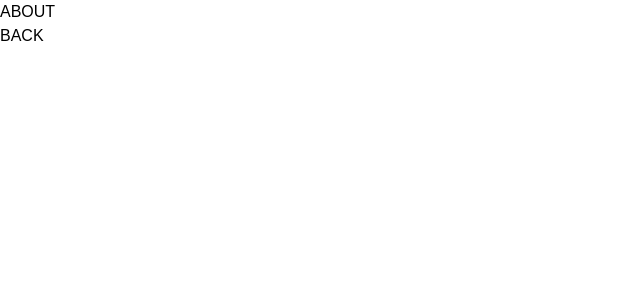
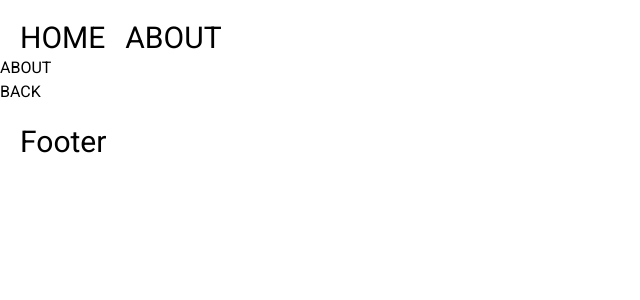
Before and after one commit to mixnuts07/next-nest, a Next.js app in the folder client/: page /about in a window 1280 px wide. Shown: the top 300 px of the page, without its empty margins (0-640 px from the left). Built offline with nearby package versions, Linux system fonts and the light colour scheme.

Commit message:
add:layout

```diff
--- /dev/null
+++ b/client/components/Footer.tsx
@@ -0,0 +1,7 @@
+export default function Footer() {
+  return (
+    <div className="pt-5 text-3xl pl-5">
+      <p>Footer</p>
+    </div>
+  );
+}
--- /dev/null
+++ b/client/components/Header.tsx
@@ -0,0 +1,18 @@
+import Link from "next/link";
+
+export default function Header() {
+  return (
+    <ul className="flex pt-5 text-3xl">
+      <li className="pl-5">
+        <Link href="/">
+          <a>HOME</a>
+        </Link>
+      </li>
+      <li className="pl-5">
+        <Link href="/about">
+          <a>ABOUT</a>
+        </Link>
+      </li>
+    </ul>
+  );
+}
--- /dev/null
+++ b/client/components/Layout.tsx
@@ -0,0 +1,12 @@
+import Header from "./Header";
+import Footer from "./Footer";
+
+export default function Layout({ children }) {
+  return (
+    <div>
+      <Header />
+      <main>{children}</main>
+      <Footer />
+    </div>
+  );
+}
--- a/client/pages/_app.tsx
+++ b/client/pages/_app.tsx
@@ -1,9 +1,14 @@
 import "../styles/globals.css";
 import "../styles/styles.css";
 import type { AppProps } from "next/app";
+import Layout from "../components/Layout";
 
 function MyApp({ Component, pageProps }: AppProps) {
-  return <Component {...pageProps} />;
+  return (
+    <Layout>
+      <Component {...pageProps} />
+    </Layout>
+  );
 }
 
 export default MyApp;
--- a/client/pages/_document.tsx
+++ b/client/pages/_document.tsx
@@ -3,7 +3,14 @@ import { Html, Head, Main, NextScript } from "next/document";
 export default function Document() {
   return (
     <Html lang="en">
-      <Head />
+      <Head>
+        <link rel="preconnect" href="https://fonts.googleapis.com" />
+        <link rel="preconnect" href="https://fonts.gstatic.com" />
+        <link
+          href="https://fonts.googleapis.com/css2?family=Roboto&display=swap"
+          rel="stylesheet"
+        />
+      </Head>
       <body className="bg-white">
         <Main />
         <NextScript />
--- a/client/pages/about.tsx
+++ b/client/pages/about.tsx
@@ -1,4 +1,6 @@
 import Link from "next/link";
+import Layout from "../components/Layout";
+
 const about = () => {
   return (
     <div>
--- a/client/styles/styles.css
+++ b/client/styles/styles.css
@@ -2,4 +2,6 @@ html {
   /* font-family: "SF Pro Text", "SF Pro Icons", "Helvetica Neue", "Helvetica",
     "Arial", sans-serif; */
   /* background-color: rgb(20, 65, 65); */
+  font-family: Roboto, -apple-system, BlinkMacSystemFont, Segoe UI, Oxygen,
+    Ubuntu, Cantarell, Fira Sans, Droid Sans, Helvetica Neue, sans-serif;
 }
```
